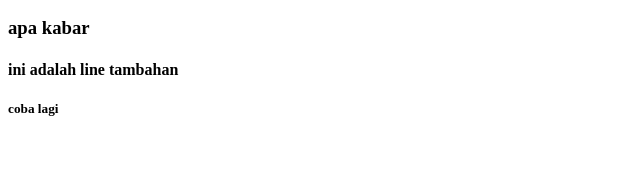
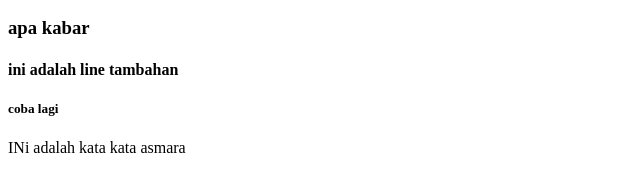
Before and after one commit to Haikal13/bekup, a plain HTML site: page index.html in a window 1280 px wide. Shown: the part 96-288 px from the top of the page, without its empty margins (0-640 px from the left). Drawn offline with Linux system fonts and the light colour scheme.

Commit message:
perubahan di github

```diff
--- a/index.html
+++ b/index.html
@@ -8,6 +8,7 @@
 <h4> ini adalah line tambahan </h4>
 <h5> coba lagi </h5>
 
+<p1>INi adalah kata kata asmara</p1>
 </body>
 
 
```
